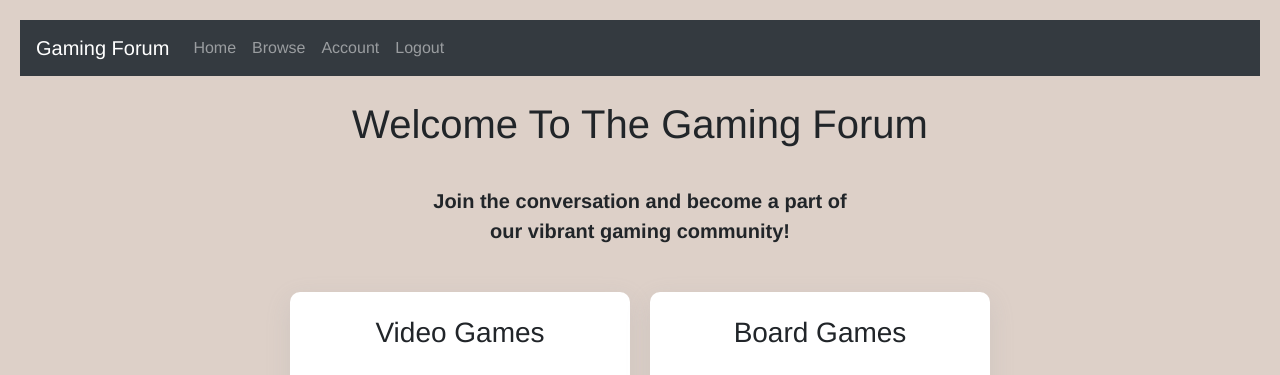
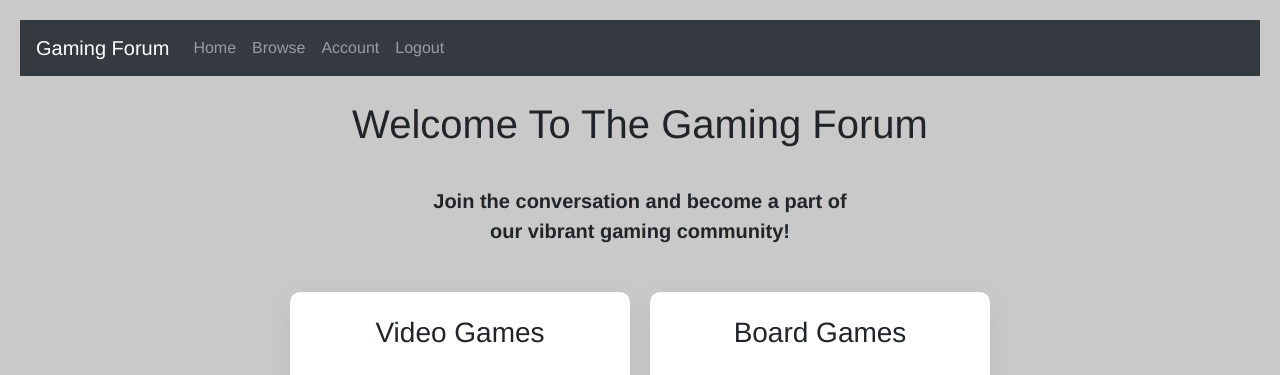
Before and after one commit to GabrielNavata/CSE-106-Final-Project, a Python web app: template ForumApp/templates/index.html in a window 1280 px wide. Shown: the top 375 px of the page. Run offline with Jinja, Linux system fonts and the light colour scheme; the template is opened without the code that fills it, so the values that code supplies are empty; some libraries are stand-ins or nearby versions.

Commit message:
updated requirements, changed site color

```diff
--- a/ForumApp/static/css/style.css
+++ b/ForumApp/static/css/style.css
@@ -2,7 +2,7 @@
 body {
     font-family: 'Helvetica', 'Arial', sans-serif;
     padding: 20px;
-    background: #DDD0C8;
+    background: #cac9c9;
   }
 
   ul, ol {
```
Also changed, not shown: requirements.txt (+16 -6 lines).
